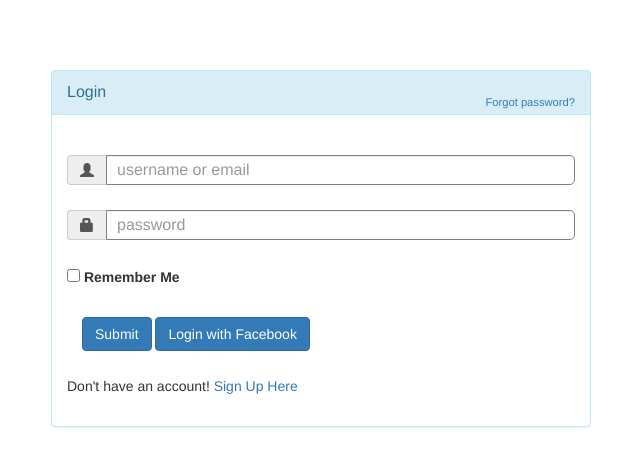
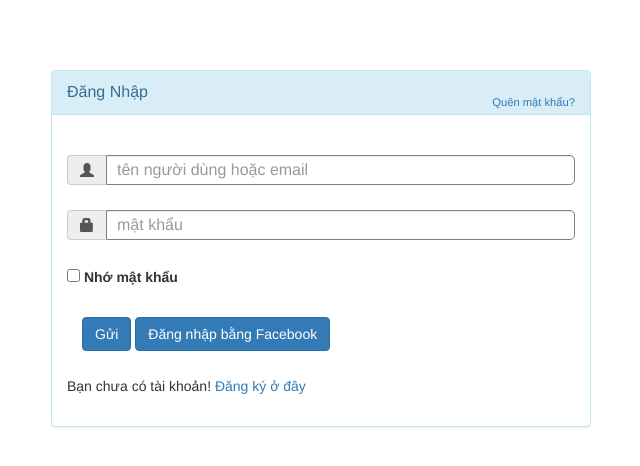
Before and after one commit to quocthai24/chuyendephattrienweb1_2024, a PHP site: page /login.php in a window 1280 px wide. Shown: the part 72-538 px from the top of the page, without its empty margins (319-959 px from the left). Run offline with PHP 8.4, Linux system fonts and the light colour scheme.

Commit message:
Lab so 3

```diff
--- a/security/on tap security/login.php
+++ b/security/on tap security/login.php
@@ -1,10 +1,8 @@
 <?php
 // Start the session
 session_start();
-
 require_once 'models/UserModel.php';
 $userModel = new UserModel();
-
 
 if (!empty($_POST['submit'])) {
     $users = [
@@ -12,24 +10,30 @@ if (!empty($_POST['submit'])) {
         'password' => $_POST['password']
     ];
     $user = NULL;
+
+    // Kiểm tra thông tin đăng nhập
     if ($user = $userModel->auth($users['username'], $users['password'])) {
-        //Login successful
+        // Đăng nhập thành công
         $_SESSION['id'] = $user[0]['id'];
 
-        $_SESSION['message'] = 'Login successful';
+        // Kiểm tra xem user_id có phải là 2 không
+        if ($_SESSION['id'] == 2) {
+            echo "Không có quyền truy cập cho người dùng có ID = 2."; // Thông báo
+            exit(); // Dừng thực thi
+        }
+
+        $_SESSION['message'] = 'Đăng nhập thành công';
         header('location: list_users.php');
-    }else {
-        //Login failed
-        $_SESSION['message'] = 'Login failed';
+    } else {
+        // Đăng nhập thất bại
+        $_SESSION['message'] = 'Đăng nhập thất bại';
     }
-
 }
-
 ?>
 <!DOCTYPE html>
 <html>
 <head>
-    <title>User form</title>
+    <title>Đăng Nhập</title>
     <?php include 'views/meta.php' ?>
 </head>
 <body>
@@ -37,44 +41,40 @@ if (!empty($_POST['submit'])) {
 
     <div class="container">
         <div id="loginbox" style="margin-top:50px;" class="mainbox col-md-6 col-md-offset-3 col-sm-8 col-sm-offset-2">
-            <div class="panel panel-info" >
+            <div class="panel panel-info">
                 <div class="panel-heading">
-                    <div class="panel-title">Login</div>
-                    <div style="float:right; font-size: 80%; position: relative; top:-10px"><a href="#">Forgot password?</a></div>
+                    <div class="panel-title">Đăng Nhập</div>
+                    <div style="float:right; font-size: 80%; position: relative; top:-10px"><a href="#">Quên mật khẩu?</a></div>
                 </div>
 
-                <div style="padding-top:30px" class="panel-body" >
+                <div style="padding-top:30px" class="panel-body">
                     <form method="post" class="form-horizontal" role="form">
-
                         <div class="margin-bottom-25 input-group">
                             <span class="input-group-addon"><i class="glyphicon glyphicon-user"></i></span>
-                            <input id="login-username" type="text" class="form-control" name="username" value="" placeholder="username or email">
+                            <input id="login-username" type="text" class="form-control" name="username" value="" placeholder="tên người dùng hoặc email">
                         </div>
 
                         <div class="margin-bottom-25 input-group">
                             <span class="input-group-addon"><i class="glyphicon glyphicon-lock"></i></span>
-                            <input id="login-password" type="password" class="form-control" name="password" placeholder="password">
+                            <input id="login-password" type="password" class="form-control" name="password" placeholder="mật khẩu">
                         </div>
 
                         <div class="margin-bottom-25">
                             <input type="checkbox" tabindex="3" class="" name="remember" id="remember">
-                            <label for="remember"> Remember Me</label>
+                            <label for="remember"> Nhớ mật khẩu</label>
                         </div>
 
                         <div class="margin-bottom-25 input-group">
-                            <!-- Button -->
                             <div class="col-sm-12 controls">
-                                <button type="submit" name="submit" value="submit" class="btn btn-primary">Submit</button>
-                                <a id="btn-fblogin" href="#" class="btn btn-primary">Login with Facebook</a>
+                                <button type="submit" name="submit" value="submit" class="btn btn-primary">Gửi</button>
+                                <a id="btn-fblogin" href="#" class="btn btn-primary">Đăng nhập bằng Facebook</a>
                             </div>
                         </div>
 
                         <div class="form-group">
                             <div class="col-md-12 control">
-                                    Don't have an account!
-                                    <a href="form_user.php">
-                                        Sign Up Here
-                                    </a>
+                                Bạn chưa có tài khoản!
+                                <a href="form_user.php">Đăng ký ở đây</a>
                             </div>
                         </div>
                     </form>
```
Also changed, not shown: security/on tap security/delete_user.php (+16 -5 lines), security/on tap security/encryption_helper.php (added, +12 -0 lines), security/on tap security/form_user.php (+34 -6 lines), security/on tap security/list_users.php (+11 -13 lines).
